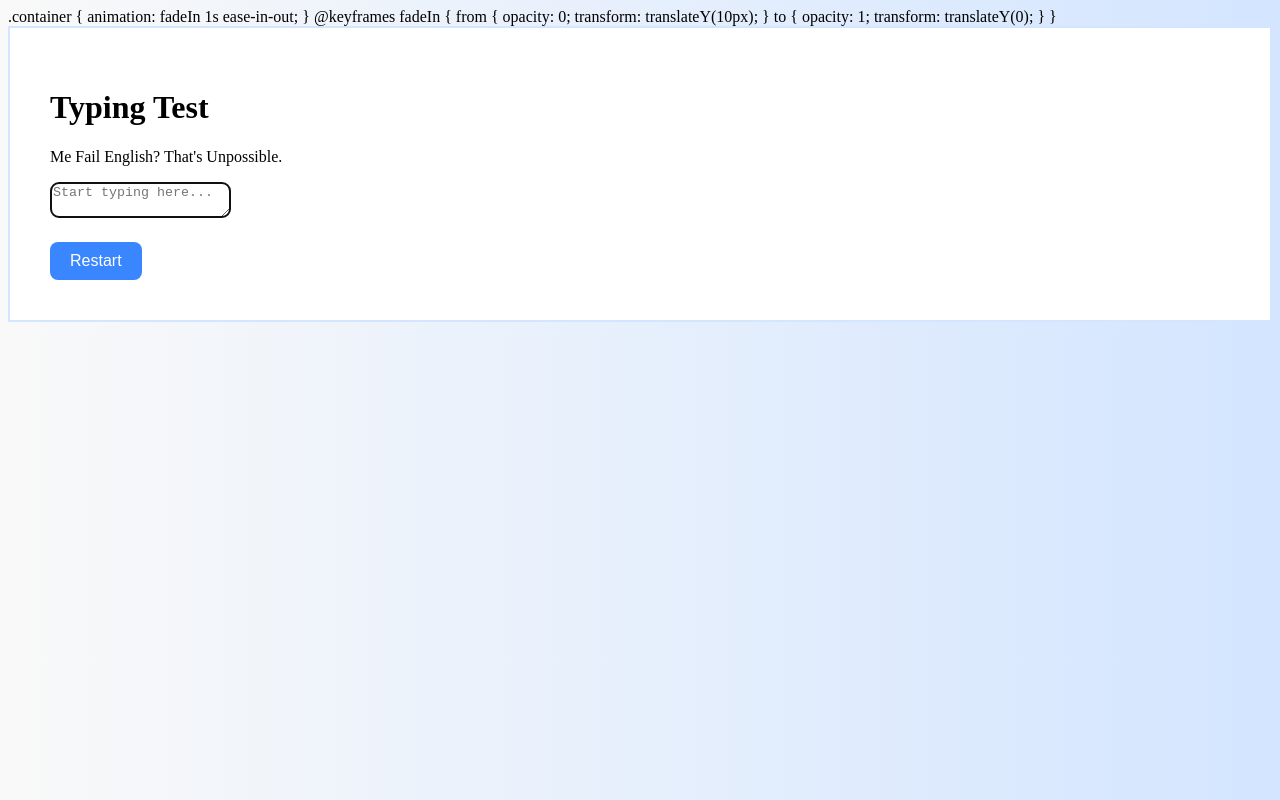
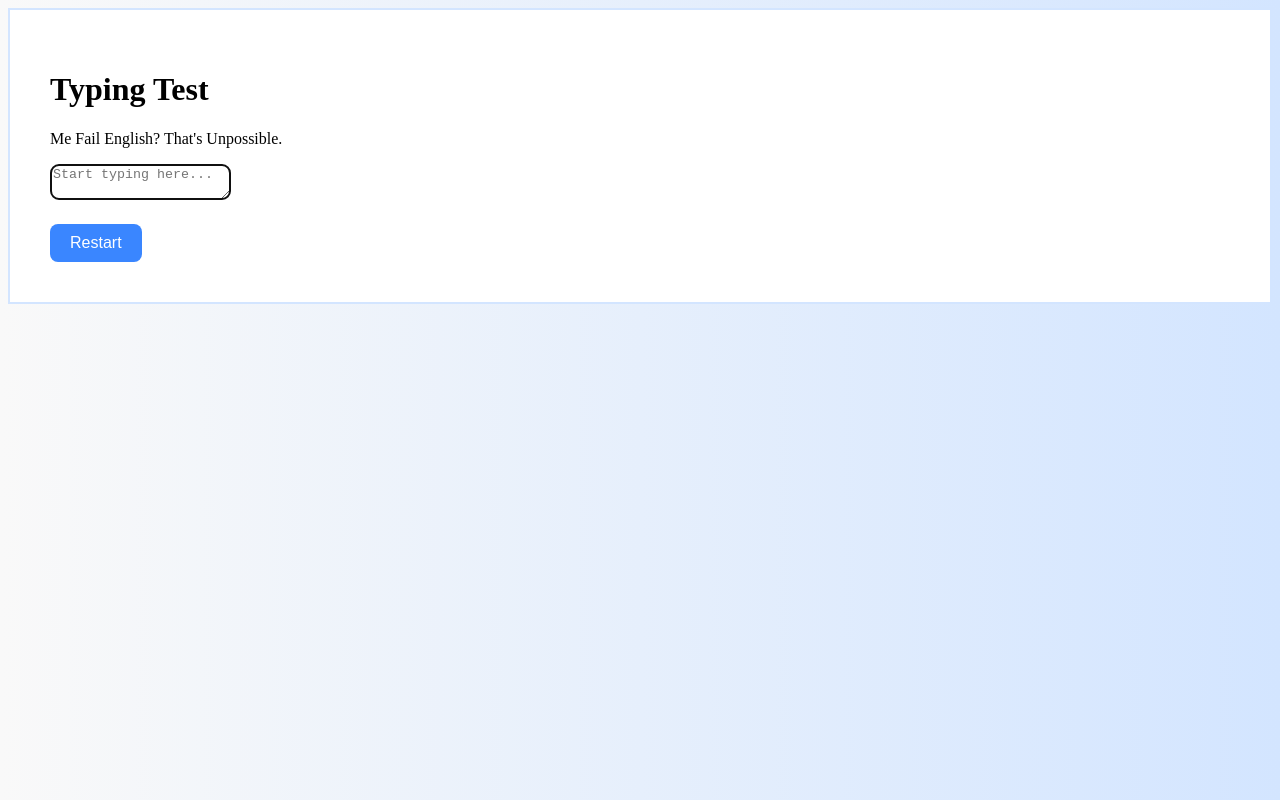
Before and after one commit to Annobonanno/Typing-Test-, a plain HTML site: page index.html in a window 1280 px wide. Drawn offline with Linux system fonts and the light colour scheme.

Commit message:
Update index.html

```diff
--- a/index.html
+++ b/index.html
@@ -40,14 +40,6 @@ textarea {
   </style>
 </head>
 <body>
-  .container {
-  animation: fadeIn 1s ease-in-out;
-}
-
-@keyframes fadeIn {
-  from { opacity: 0; transform: translateY(10px); }
-  to { opacity: 1; transform: translateY(0); }
-}
   <div class="container">
     <h1>Typing Test</h1>
     <p id="quote">Loading quote...</p>
```
